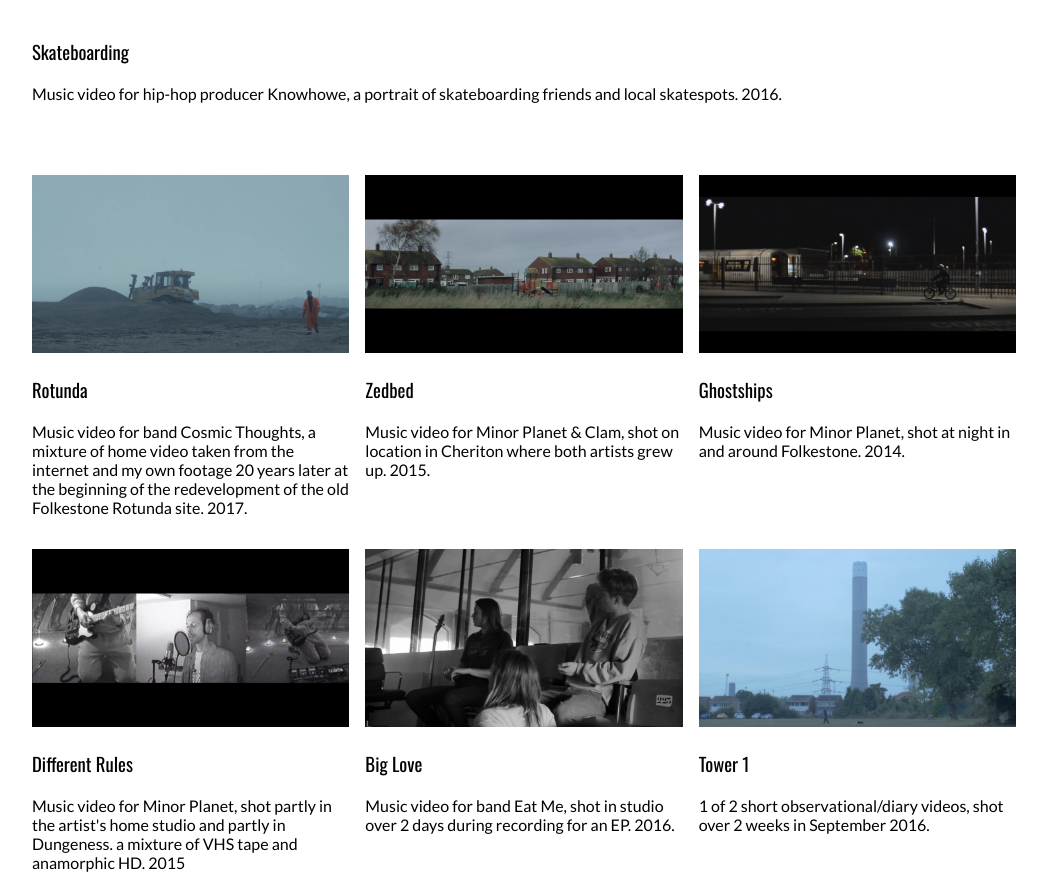
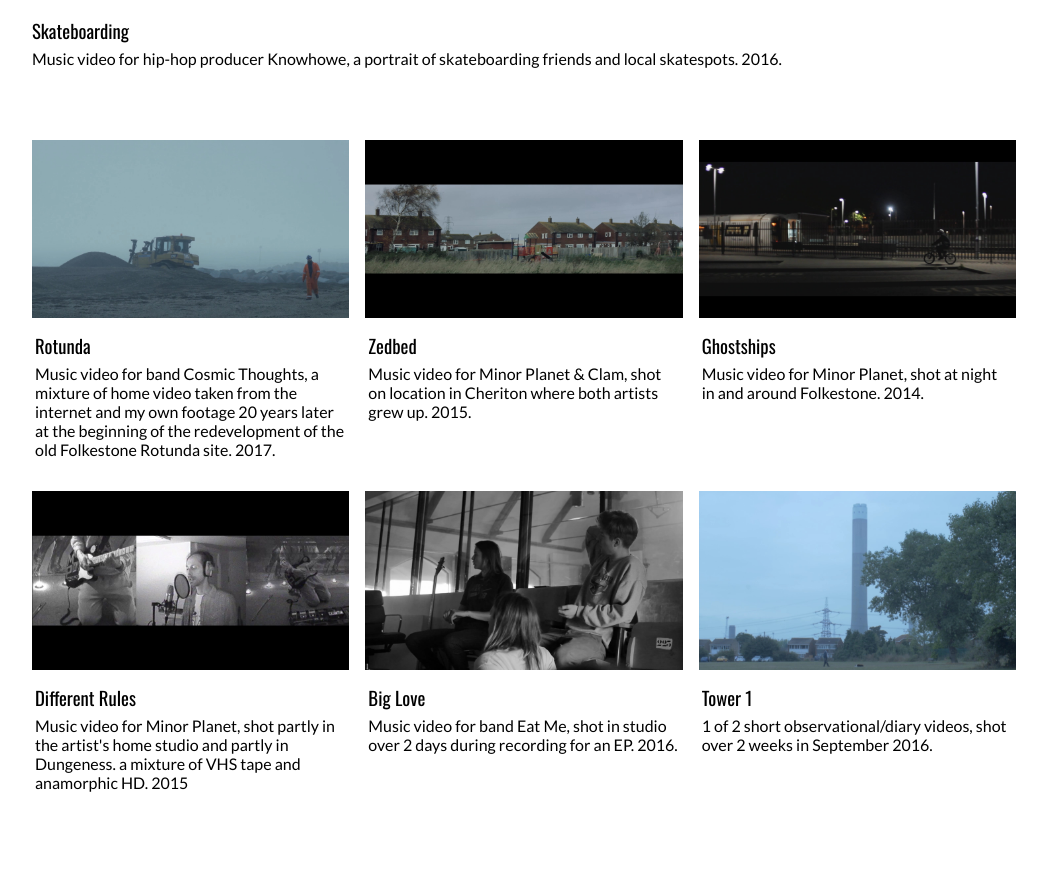
Before and after one commit to DanAddison/Joel-Snowman, a plain HTML site: page index.html in a window 1280 px wide. Shown: the part 669-1560 px from the top of the page, without its empty margins (116-1163 px from the left). Drawn offline with nearby package versions, Linux system fonts and the light colour scheme.

Commit message:
Work page content margins and padding

```diff
--- a/scss/_gallery.scss
+++ b/scss/_gallery.scss
@@ -11,6 +11,17 @@
 
   .responsive-image {
     max-width: 100%;
+  }
+
+  h3 {
+    margin-top: 10px;
+    margin-bottom: 0;
+    padding: 0 3px;
+  }
+
+  p {
+    margin-top: 5px;
+    padding: 0 3px;
   }
 }
 
--- a/scss/_video.scss
+++ b/scss/_video.scss
@@ -1,6 +1,6 @@
 .video-responsive {
   margin-top: 20px;
-  margin-bottom: 40px;
+  margin-bottom: 10px;
   overflow:hidden;
   padding-bottom:56.25%;
   position:relative;
@@ -22,4 +22,12 @@
   margin-left: auto;
   margin-right: auto;
   padding-bottom: 3rem;
+
+  h3{
+    margin-bottom: 0;
+  }
+
+  p{
+    margin-top: 5px;
+  }
 }
```
Also changed, not shown: index.html (+1 -0 lines), css/style.css, 1 other file.
